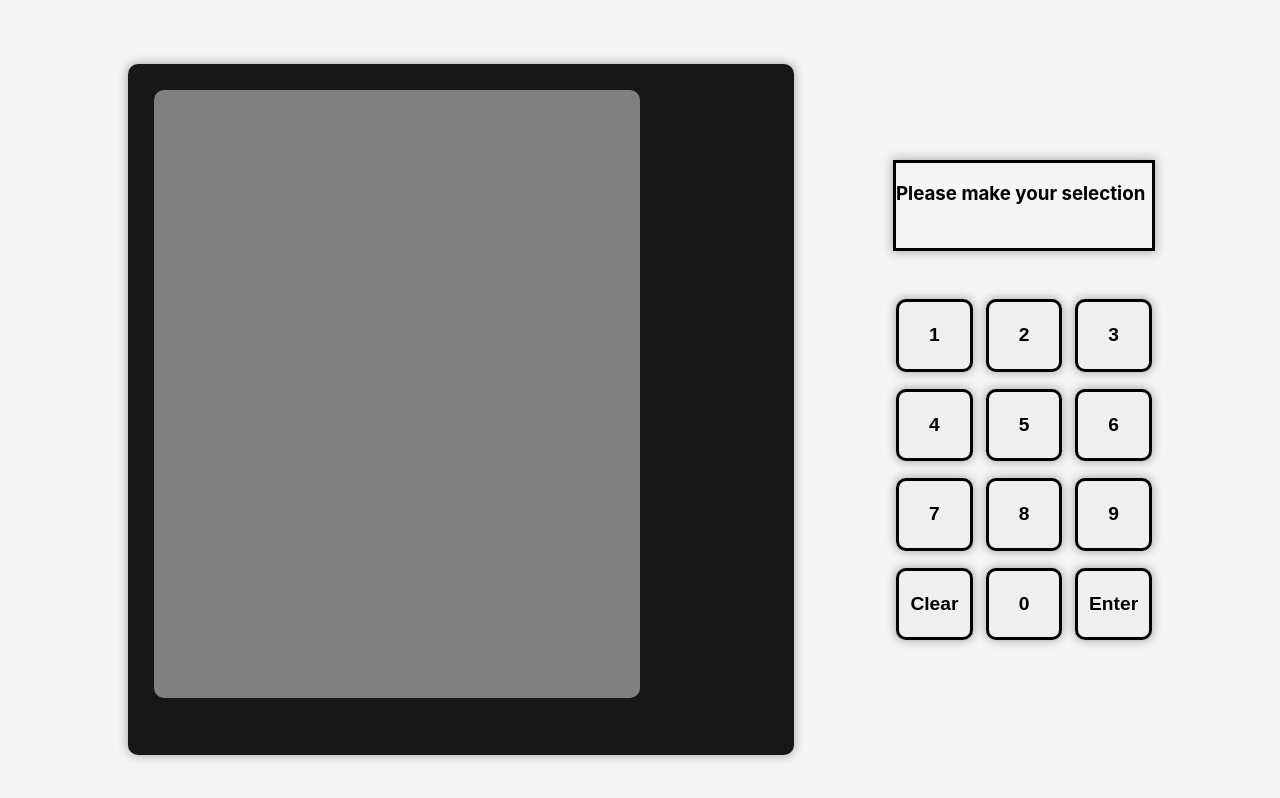
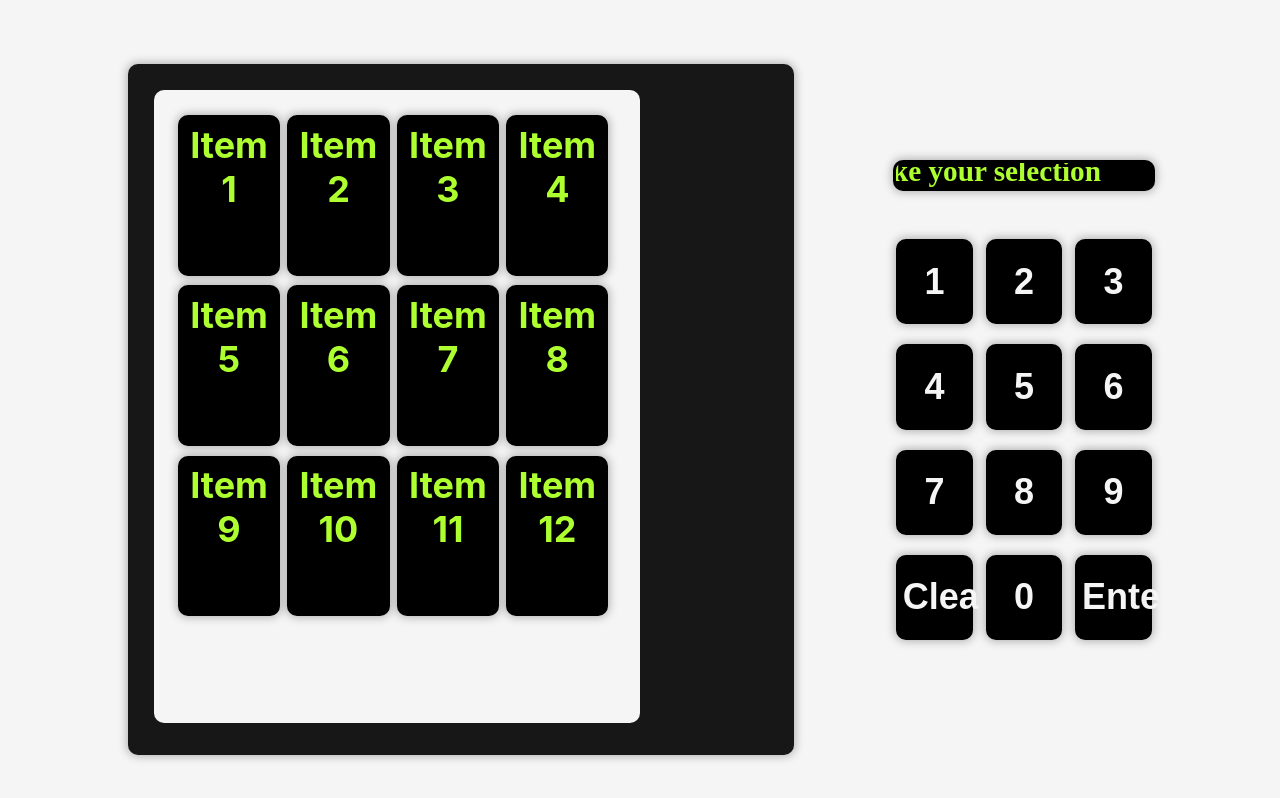
Before and after one commit to MichaelGrinstead/vending-machine, a React (Create React App) app in the folder front-end/: page / in a window 1280 px wide. Built offline with nearby package versions, Linux system fonts and the light colour scheme; a web font is replaced by a local one.

Commit message:
Changes to UI

```diff
--- a/front-end/src/App.css
+++ b/front-end/src/App.css
@@ -14,6 +14,7 @@ body {
   height: 100%;
   width: 100%;
   background-color: whitesmoke;
+  color: white;
 }
 
 .Vending {
@@ -31,9 +32,9 @@ body {
 .Vending-Inner {
   height: 95%;
   width: 95%;
-  background-color: grey;
-  margin-right: 30%;
+  background-color: whitesmoke;
   border-radius: 10px;
+  padding-top: 5%;
 
 }
 
@@ -52,10 +53,45 @@ body {
 }
 
 .Display {
+  font-family:'digital-7';
+  background-color: black;
+  color: greenyellow;
   border: solid black;
   width: 100%;
-  height: 25%;
+  height: 5%;
+  display: flex;
+  flex-direction: column;
+  justify-content: end;
+  border-radius: 10px;
   box-shadow: 0 0 10px 1px rgba(0, 0, 0, 0.3);
+  font-weight: bold;
+  text-align: right;
+  overflow: hidden;
+  position: relative;
+  font-size: 25px;
+  padding: 2% 0 0 0;
+  text-align: center;
+
+}
+
+.Display h3 {
+  margin-bottom: 0;
+}
+.Selection-Text-Moving {
+  position: absolute;
+  width: 150%;
+  color: greenyellow;
+  animation: Display 9s linear infinite;
+  margin: 0
+}
+
+@keyframes Display {
+  from {
+    left: 80%;
+  }
+  to {
+    left: -150%;
+  }
 }
 
 .Keypad {
@@ -64,9 +100,12 @@ body {
   grid-template-columns: 30% 30% 30%;
   width: 100%;
   height: 100%;
+  font-size: 30px;
 }
 
 .Key {
+  background-color: black;
+  color: whitesmoke;
   width: 100%;
   height: 100%;
   padding: 5%;
@@ -80,6 +119,33 @@ body {
 }
 
 .Key:hover {
-  background-color: #171717;
-  color: whitesmoke;
+  color: greenyellow;
 }
+
+/*Vending Items*/
+
+.Vending-Items {
+  display: grid;
+  gap: 5%;
+  grid-template-columns: 20% 20% 20% 20%;
+  width: 90%;
+  height: 80%;
+  font-size: 30px;
+  margin-left: auto;
+  margin-right: auto;
+}
+
+.Item {
+  background-color: black;
+  color: greenyellow;
+  width: 100%;
+  height: 100%;
+  padding: 5%;
+  text-align: center;
+  border: solid black;
+  font-weight: bold;
+  font-size: larger;
+  cursor: pointer;
+  border-radius: 10px;
+  box-shadow: 0 0 10px 1px rgba(0, 0, 0, 0.3);
+}
--- a/front-end/src/App.tsx
+++ b/front-end/src/App.tsx
@@ -1,6 +1,7 @@
 import React from 'react';
 import './App.css';
 import Interface from './components/Interface';
+import Items from './components/Items'
 
 function App() {
   return (
@@ -9,7 +10,7 @@ function App() {
     >
       <div className='Vending'>
         <div className='Vending-Inner'>
-
+          <Items/>
         </div>
       </div>
       <Interface/>
```
